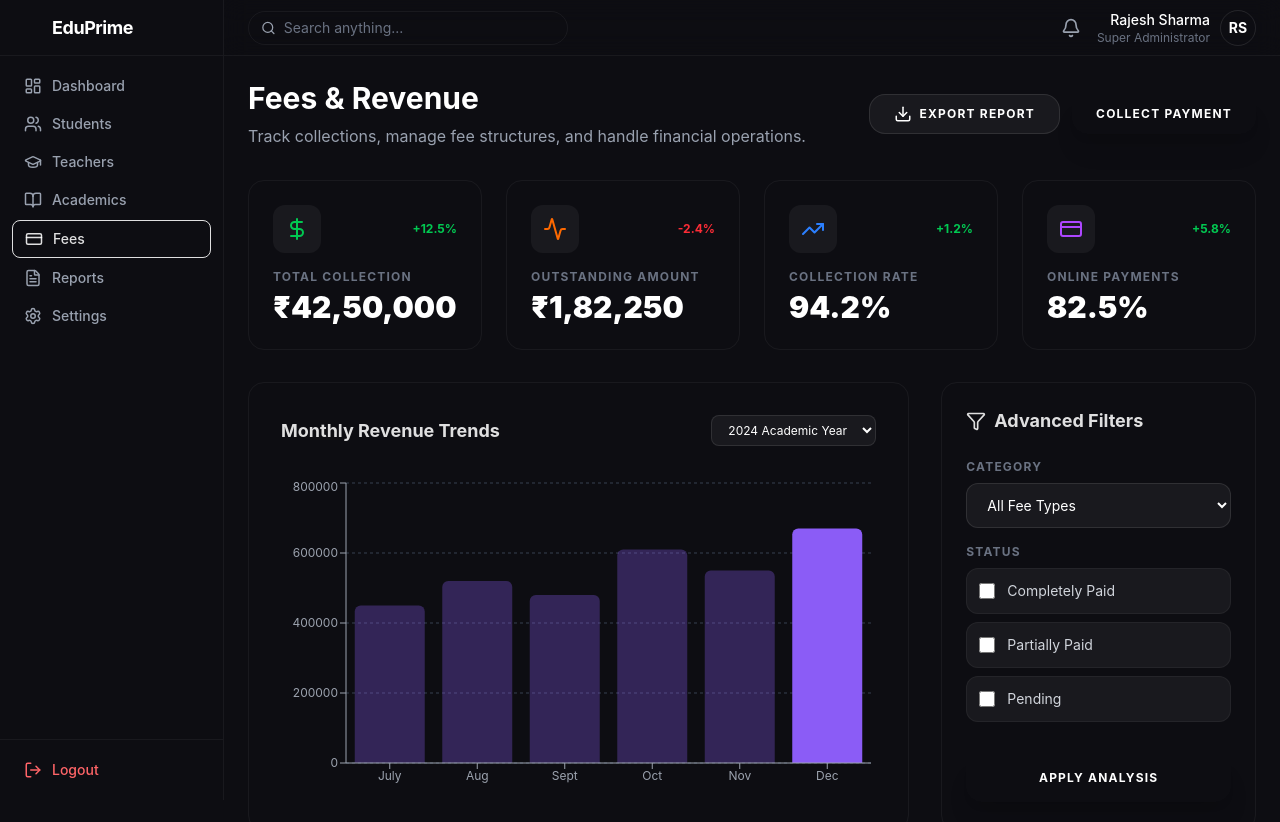
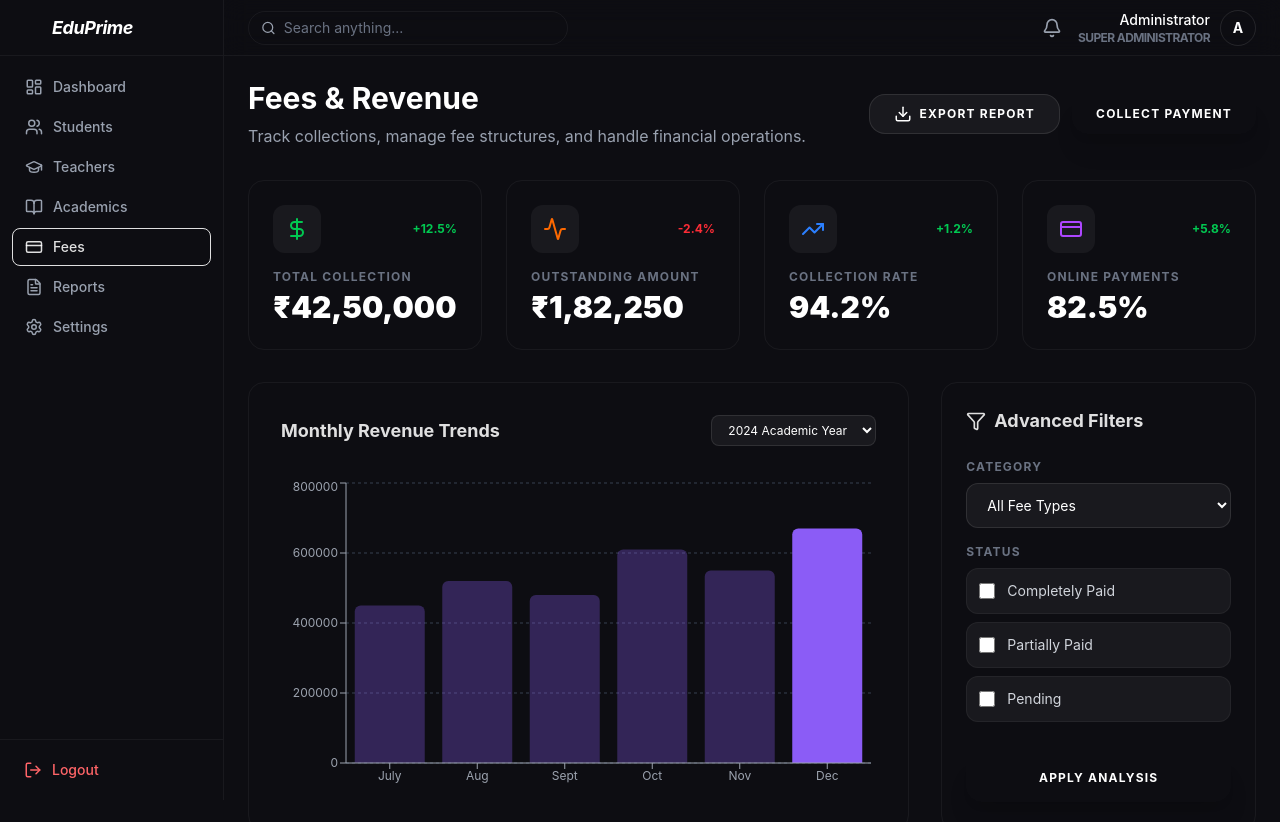
Before and after one commit to Naseer-047/School-website, a React app in the folder frontend/: page /admin/fees in a window 1280 px wide. Shown: the top 822 px of the page. Built offline with nearby package versions, Linux system fonts and the light colour scheme; the HTML template or start-up script is replaced by a standard one.

Commit message:
NEW FEATURE

```diff
--- a/frontend/src/components/dashboard/DashboardLayout.jsx
+++ b/frontend/src/components/dashboard/DashboardLayout.jsx
@@ -4,6 +4,10 @@ import { Outlet } from 'react-router-dom';
 import { Bell, Search } from 'lucide-react';
 
 const DashboardLayout = () => {
+    const status = localStorage.getItem('verificationStatus');
+    const fullName = localStorage.getItem('userFullName') || 'Administrator';
+    const initials = fullName.split(' ').map(n => n[0]).join('').toUpperCase().slice(0, 2);
+
     return (
         <div className="min-h-screen bg-background text-foreground flex">
             <Sidebar />
@@ -11,6 +15,7 @@ const DashboardLayout = () => {
             <main className="flex-1 ml-56 flex flex-col">
                 {/* Header */}
                 <header className="h-14 border-b border-white/5 bg-background/80 backdrop-blur-md sticky top-0 z-30 flex items-center justify-between px-6">
+                    <div className="flex items-center gap-4">
                         <div className="flex items-center bg-surface border border-white/5 rounded-full px-3 py-1.5 w-80">
                             <Search className="w-4 h-4 text-gray-400 mr-2" />
                             <input
@@ -18,6 +23,13 @@ const DashboardLayout = () => {
                                 placeholder="Search anything..."
                                 className="bg-transparent border-none outline-none text-sm text-gray-300 w-full placeholder-gray-500"
                             />
+                        </div>
+                        {status === 'pending' && (
+                            <div className="hidden lg:flex items-center gap-2 px-3 py-1 bg-primary/10 border border-primary/20 rounded-full animate-pulse">
+                                <span className="w-1.5 h-1.5 bg-primary rounded-full"></span>
+                                <span className="text-[10px] font-black text-primary uppercase tracking-widest">Verification Pending</span>
+                            </div>
+                        )}
                     </div>
 
                     <div className="flex items-center gap-4">
@@ -27,11 +39,11 @@ const DashboardLayout = () => {
                         </div>
                         <div className="flex items-center gap-2.5">
                             <div className="text-right hidden md:block">
-                                <p className="text-sm font-medium text-white">Rajesh Sharma</p>
-                                <p className="text-xs text-gray-500">Super Administrator</p>
+                                <p className="text-sm font-medium text-white">{fullName}</p>
+                                <p className="text-xs text-gray-500 uppercase tracking-tighter font-bold">{status === 'pending' ? 'Institute Applicant' : 'Super Administrator'}</p>
                             </div>
                             <div className="w-9 h-9 rounded-full bg-gradient-to-r from-primary to-accent flex items-center justify-center text-white font-bold border border-white/10 text-sm">
-                                RS
+                                {initials}
                             </div>
                         </div>
                     </div>
--- a/frontend/src/components/dashboard/Sidebar.jsx
+++ b/frontend/src/components/dashboard/Sidebar.jsx
@@ -1,9 +1,11 @@
 import React from 'react';
 import { NavLink, useNavigate } from 'react-router-dom';
-import { LayoutDashboard, Users, GraduationCap, FileText, Settings, LogOut, BookOpen, CreditCard } from 'lucide-react';
+import { LayoutDashboard, Users, GraduationCap, FileText, Settings, LogOut, BookOpen, CreditCard, Lock } from 'lucide-react';
 
 const Sidebar = () => {
     const navigate = useNavigate();
+    const verificationStatus = localStorage.getItem('verificationStatus');
+    const isPending = verificationStatus === 'pending';
 
     const handleLogout = () => {
         localStorage.clear();
@@ -11,13 +13,13 @@ const Sidebar = () => {
     };
 
     const menuItems = [
-        { icon: <LayoutDashboard size={18} />, label: "Dashboard", path: "/admin" },
-        { icon: <Users size={18} />, label: "Students", path: "/admin/students" },
-        { icon: <GraduationCap size={18} />, label: "Teachers", path: "/admin/teachers" },
-        { icon: <BookOpen size={18} />, label: "Academics", path: "/admin/academics" },
-        { icon: <CreditCard size={18} />, label: "Fees", path: "/admin/fees" },
-        { icon: <FileText size={18} />, label: "Reports", path: "/admin/reports" },
-        { icon: <Settings size={18} />, label: "Settings", path: "/admin/settings" },
+        { icon: <LayoutDashboard size={18} />, label: "Dashboard", path: "/admin", lockable: false },
+        { icon: <Users size={18} />, label: "Students", path: "/admin/students", lockable: true },
+        { icon: <GraduationCap size={18} />, label: "Teachers", path: "/admin/teachers", lockable: true },
+        { icon: <BookOpen size={18} />, label: "Academics", path: "/admin/academics", lockable: true },
+        { icon: <CreditCard size={18} />, label: "Fees", path: "/admin/fees", lockable: true },
+        { icon: <FileText size={18} />, label: "Reports", path: "/admin/reports", lockable: true },
+        { icon: <Settings size={18} />, label: "Settings", path: "/admin/settings", lockable: false },
     ];
 
     return (
@@ -25,20 +27,39 @@ const Sidebar = () => {
             {/* Logo */}
             <div className="h-14 flex items-center px-4 border-b border-white/5 gap-2">
                  <div className="w-7 h-7 bg-gradient-to-tr from-primary to-accent rounded-lg"></div>
-                 <span className="text-lg font-bold tracking-tight text-white">EduPrime</span>
+                 <span className="text-lg font-bold tracking-tight text-white italic">EduPrime</span>
             </div>
 
             {/* Menu */}
             <nav className="flex-1 p-3 space-y-0.5">
-                {menuItems.map((item) => (
+                {menuItems.map((item) => {
+                    const locked = isPending && item.lockable;
+
+                    if (locked) {
+                        return (
+                            <div
+                                key={item.path}
+                                className="flex items-center justify-between px-3 py-2 rounded-lg opacity-40 cursor-not-allowed group border border-transparent"
+                                title="Verification Required"
+                            >
+                                <div className="flex items-center gap-2.5">
+                                    <span className="text-gray-500">{item.icon}</span>
+                                    <span className="font-medium text-sm text-gray-500">{item.label}</span>
+                                </div>
+                                <Lock size={12} className="text-gray-600 group-hover:text-primary transition-colors" />
+                            </div>
+                        );
+                    }
+
+                    return (
                         <NavLink
                             key={item.path}
                             to={item.path}
                             className={({ isActive }) =>
-                            `flex items-center gap-2.5 px-3 py-2 rounded-lg transition-all duration-200 ${
+                                `flex items-center gap-2.5 px-3 py-2 rounded-lg transition-all duration-200 border ${
                                     isActive
-                                ? "bg-primary/10 text-primary border border-primary/20"
-                                : "text-gray-400 hover:bg-white/5 hover:text-white"
+                                    ? "bg-primary/10 text-primary border-primary/20"
+                                    : "text-gray-400 hover:bg-white/5 hover:text-white border-transparent"
                                 }`
                             }
                             end={item.path === "/admin"}
@@ -46,7 +67,8 @@ const Sidebar = () => {
                             {item.icon}
                             <span className="font-medium text-sm">{item.label}</span>
                         </NavLink>
-                ))}
+                    );
+                })}
             </nav>
 
             {/* Logout */}
--- a/frontend/src/pages/Login.jsx
+++ b/frontend/src/pages/Login.jsx
@@ -44,6 +44,7 @@ const Login = () => {
 
             localStorage.setItem('userRole', payload.role);
             localStorage.setItem('userEmail', payload.sub);
+            localStorage.setItem('userFullName', payload.full_name);
             localStorage.setItem('verificationStatus', payload.verification_status);
 
             if (payload.role === 'admin') navigate('/admin');
```
Also changed, not shown: 1 other file (tests, documents, lock files or other folders). Lines whose indentation alone changed are shown as unchanged.
